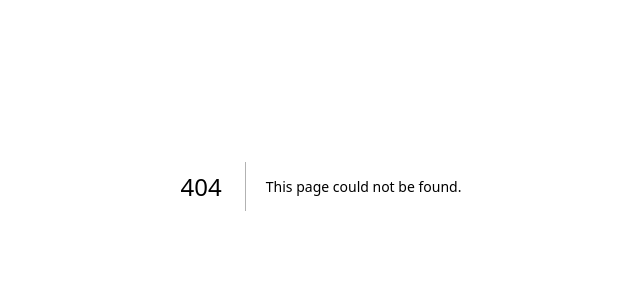
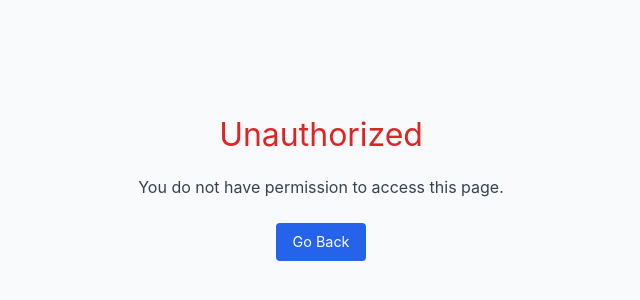
Before and after one commit to kotesh-arya/Parkaroo-next-js, a Next.js app: page /unauthorized in a window 1280 px wide. Before the commit this address had no page. Shown: the part 214-514 px from the top of the page, without its empty margins (319-959 px from the left). Built offline with nearby package versions, Linux system fonts and the light colour scheme.

Commit message:
FEAT: Middleware check to redirect users based on role

```diff
--- a/package.json
+++ b/package.json
@@ -15,6 +15,7 @@
     "firebase": "^11.1.0",
     "firebase-admin": "^13.0.1",
     "framer-motion": "^11.18.0",
+    "js-cookie": "^3.0.5",
     "leaflet": "^1.9.4",
     "next": "15.0.3",
     "next-auth": "^4.24.10",
@@ -28,6 +29,7 @@
     "react-toastify": "^10.0.6"
   },
   "devDependencies": {
+    "@types/js-cookie": "^3.0.6",
     "@types/leaflet": "^1.9.15",
     "@types/node": "^20",
     "@types/node-cron": "^3.0.11",
--- a/src/app/auth/page.tsx
+++ b/src/app/auth/page.tsx
@@ -9,6 +9,7 @@ import {
 } from "firebase/auth";
 import { googleProvider, auth } from "../../../firebase"; // Import your firebase configuration
 import { toast } from "react-toastify";
+import Cookies from "js-cookie";
 
 const Auth = () => {
   const [email, setEmail] = useState("");
@@ -32,41 +33,35 @@ const Auth = () => {
     setLoading(true);
     try {
       if (isLogin) {
-        // Log in flow
-        const userCredential = await signInWithEmailAndPassword(
-          auth,
-          email,
-          password
-        );
+        // Log in
+        const userCredential = await signInWithEmailAndPassword(auth, email, password);
         const user = userCredential.user;
-
-        // Fetch the user's role from the profile or database
-        const userRole = user.displayName; // Assuming role is stored in `displayName`
+        const userRole = user.displayName;
 
         if (userRole !== role) {
-          toast.error(
-            `Access Denied: You are registered as a ${userRole}, but selected ${role}.`
-          );
+          toast.error(`Access Denied: You are registered as a ${userRole}, but selected ${role}.`);
           return;
         }
 
-        // Redirect based on role
+        // ✅ Set role cookie
+        Cookies.set("role", role, { expires: 7, path: "/" });
+
+        toast.success("Signed in successfully!");
         router.push(role === "owner" ? "/owner" : "/driver");
-        toast.success("Signed in successfully!");
+
       } else {
-        // Sign-up flow
-        const userCredential = await createUserWithEmailAndPassword(
-          auth,
-          email,
-          password
-        );
+        // Sign up
+        const userCredential = await createUserWithEmailAndPassword(auth, email, password);
         const user = userCredential.user;
 
-        // Update the user profile with the selected role
+        // Save role to displayName
         await updateProfile(user, { displayName: role });
+
+        // ✅ Set role cookie
+        Cookies.set("role", role, { expires: 7, path: "/" });
+
+        toast.success("Sign up successful!");
         router.push(role === "owner" ? "/owner" : "/driver");
-        toast.success("Sign up successful!");
-        // setIsLogin(true);
       }
     } catch (error: any) {
       toast.error(`Authentication Error: ${error.message}`);
@@ -85,24 +80,25 @@ const Auth = () => {
     try {
       const result = await signInWithPopup(auth, googleProvider);
       const user = result.user;
-      console.log("user", user);
 
       if (user.displayName) {
-        // Google sign-in, set the role
+        // Overwrite Google displayName with selected role
         await updateProfile(user, { displayName: role });
       }
 
       const userRole = user.displayName;
 
       if (userRole !== role) {
-        toast.error(
-          `Access Denied: You are registered as a ${userRole}, but selected ${role}.`
-        );
+        toast.error(`Access Denied: You are registered as a ${userRole}, but selected ${role}.`);
         return;
       }
 
+      // ✅ Set role cookie
+      Cookies.set("role", role, { expires: 7, path: "/" });
+
       toast.success("Signed in with Google successfully!");
       router.push(role === "owner" ? "/owner" : "/driver");
+
     } catch (error: any) {
       toast.error(`Google Sign-In Error: ${error.message}`);
       console.error(error);
--- /dev/null
+++ b/src/app/unauthorized/page.tsx
@@ -0,0 +1,30 @@
+'use client';
+
+import { useRouter } from "next/navigation";
+
+export default function UnauthorizedPage() {
+  const router = useRouter();
+
+  return (
+    <div style={{ minHeight: "100vh", display: "flex", flexDirection: "column", alignItems: "center", justifyContent: "center", textAlign: "center", backgroundColor: "#f9fafb", padding: "1rem" }}>
+      <h1 style={{ fontSize: "2rem", color: "#dc2626", marginBottom: "1rem" }}>Unauthorized</h1>
+      <p style={{ fontSize: "1rem", color: "#374151", marginBottom: "1.5rem" }}>
+        You do not have permission to access this page.
+      </p>
+      <button
+        onClick={() => router.back()}
+        style={{
+          padding: "0.5rem 1rem",
+          backgroundColor: "#2563eb",
+          color: "#fff",
+          border: "none",
+          borderRadius: "4px",
+          cursor: "pointer",
+          fontSize: "0.9rem"
+        }}
+      >
+        Go Back
+      </button>
+    </div>
+  );
+}
--- /dev/null
+++ b/src/middleware.ts
@@ -0,0 +1,27 @@
+import { NextResponse } from "next/server";
+import type { NextRequest } from "next/server";
+
+export function middleware(request: NextRequest) {
+  const url = request.nextUrl.clone();
+  const pathname = url.pathname;
+
+  const role = request.cookies.get("role")?.value;
+
+  // 🚫 Redirect if a driver tries to access /owner
+  if (pathname === "/owner" && role !== "owner") {
+    url.pathname = "/unauthorized";
+    return NextResponse.redirect(url);
+  }
+
+  // 🚫 Redirect if an owner tries to access /driver
+  if (pathname === "/driver" && role !== "driver") {
+    url.pathname = "/unauthorized";
+    return NextResponse.redirect(url);
+  }
+
+  return NextResponse.next();
+}
+
+export const config = {
+  matcher: ["/owner", "/driver"],
+};
```
Also changed, not shown: 1 other file (tests, documents, lock files or other folders).
